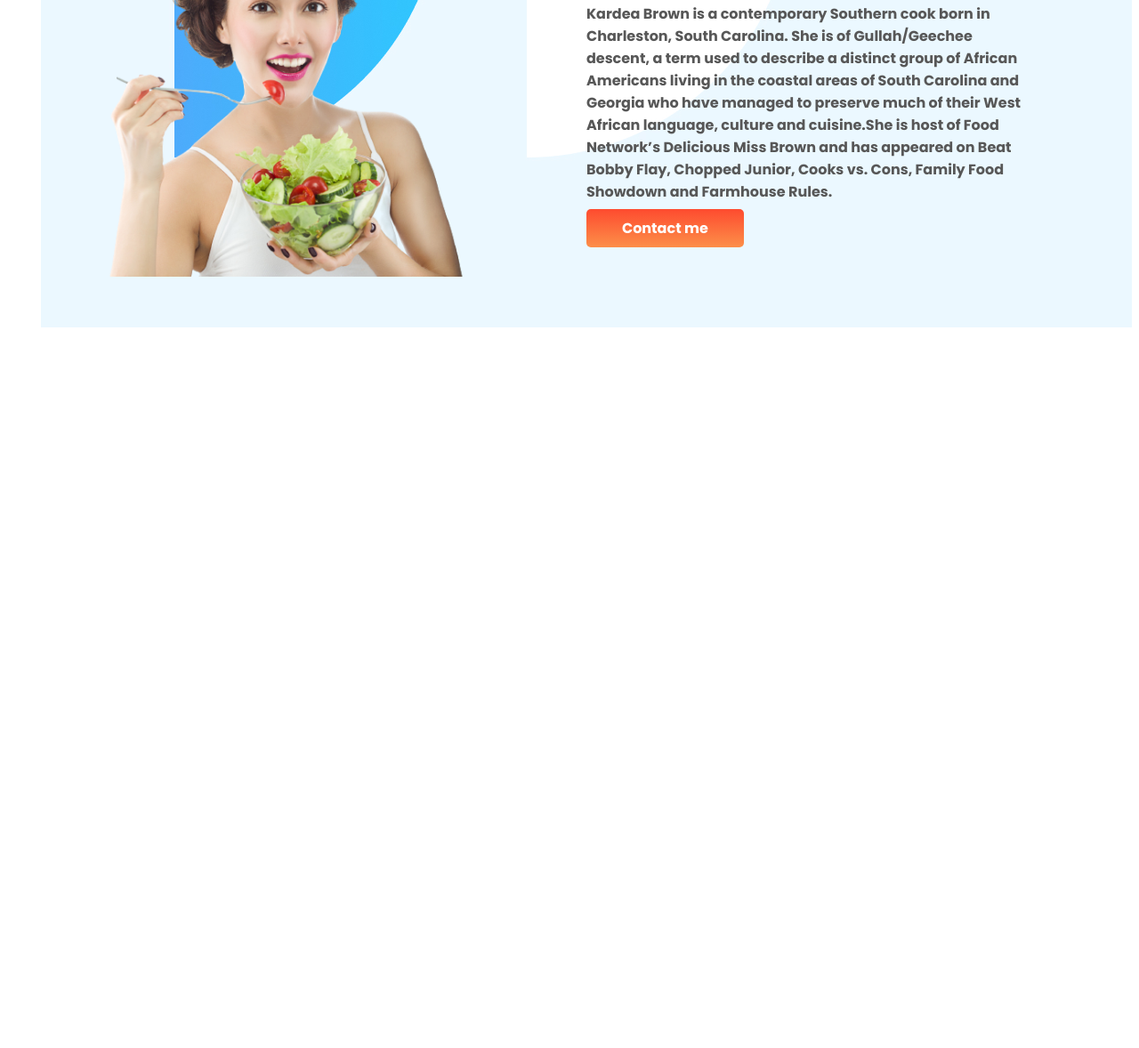
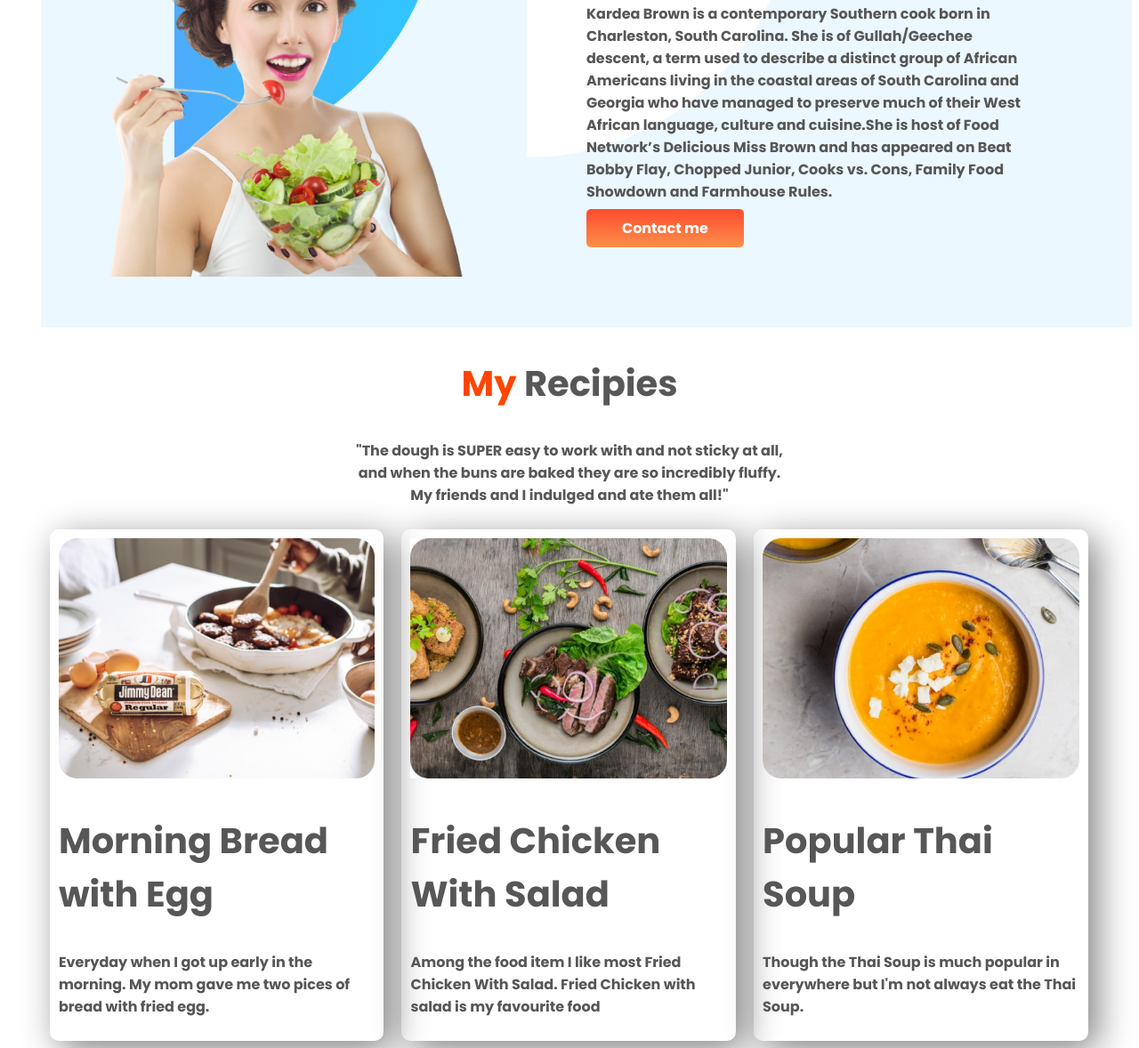
Before and after one commit to itzsalamahmed/food-network-recipies, a plain HTML site: page index.html in a window 1280 px wide. Shown: the part 745-1923 px from the top of the page at 89% size. Before the commit the page ends 1121 px from the top, so only its background shows below. Drawn offline with Linux system fonts and the light colour scheme.

Commit message:
food-item added

```diff
--- a/index.html
+++ b/index.html
@@ -11,7 +11,7 @@
     <link rel="stylesheet" href="style.css">
 </head>
 <body>
-    <section class="top-banner">
+    <section class="top-banner flexible-container">
         <div class="half-width">
             <h1><span class="orange-color">Skip</span> The Diet, Just Eat Healthy With Food Network</h1>
             <p>Imagine you don't need a diet because we provide healthy and delicious food for you!</p>
@@ -21,7 +21,7 @@
             <img src="images/female/tania.png" alt="tania-chef">
         </div>
     </section>
-    <section class="about-me">
+    <section class="about-me flexible-container">
         <div class="half-width">
             <img src="images/female/sophia-1.png" alt="sophia-chef">
         </div>
@@ -31,5 +31,26 @@
             <a class="button-link-color" target="_blank" href="https://www.linkedin.com/in/salam-ahmed-76344020b/">Contact me</a>
         </div>
     </section>
+    <section>
+        <h2 class="My-recipies"><span class="orange-color">My</span> Recipies</span></h2>
+        <p class="recipie-item">"The dough is SUPER easy to work with and not sticky at all,<br> and when the buns are baked they are so incredibly fluffy.<br> My friends and I indulged and ate them all!"</p>
+        <div class="flexible-container">
+            <div class="food-item">
+                <img src="images/food/Project Cover-Bread.jpg" alt="Project Cover-Bread">
+                <h2>Morning Bread with Egg</h2>
+                <p>Everyday when I got up early in the morning. My mom gave me two pices of bread with fried egg.</p>
+            </div>
+            <div class="food-item">
+                <img src="images/food/Project Cover-Chicken.jpg" alt="Project Cover-Chicken">
+                <h2>Fried Chicken With Salad</h2>
+                <p>Among the food item I like most Fried Chicken With Salad. Fried Chicken with salad is my favourite food </p>
+            </div>
+            <div class="food-item">
+                <img src="images/food/Project Cover-Soup.png" alt="Project Cover-Soup">
+                <h2>Popular Thai Soup</h2>
+                <p>Though the Thai Soup is much popular in everywhere but I'm not always eat the Thai Soup.</p>
+            </div>
+        </div>
+    </section>
 </body>
 </html>
--- a/style.css
+++ b/style.css
@@ -1,7 +1,7 @@
 body{
     font-family: 'Poppins', sans-serif;
 }
-section{
+.flexible-container{
     display: flex;
     margin-left: 3%;
 }
@@ -42,3 +42,23 @@ p{
     margin-left: 5%;
     padding-left: 5%;
 }
+.My-recipies{
+    display: block;
+    text-align: center;
+}
+.recipie-item{
+    text-align: center;
+}
+.food-item{
+    width: 29%;
+    box-shadow: 10px 10px 40px gray;
+    border-radius: 10px;
+    border: 10px;
+    margin-left: 10px;
+    margin-right: 10px;
+    margin-top: 10px;
+    padding: 10px;
+}
+.food-item img{
+    width: 100%;
+}
```
Also changed, not shown: images/food/Project Cover-Bread.jpg (renamed from images/food/Project Cover.jpg), images/food/Project Cover-Chicken.jpg (renamed from images/food/Project Cover1.jpg), images/food/Project Cover-Soup.png (renamed from images/food/Project Cover.png).
